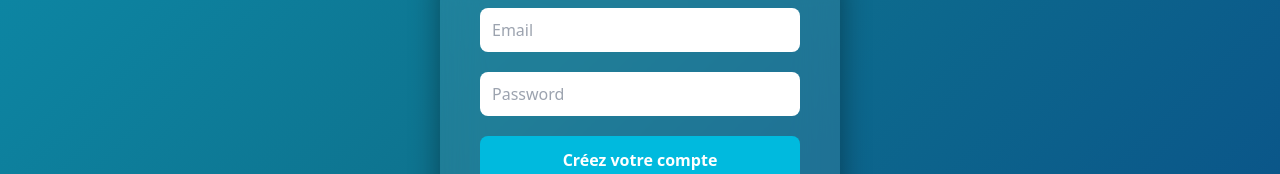
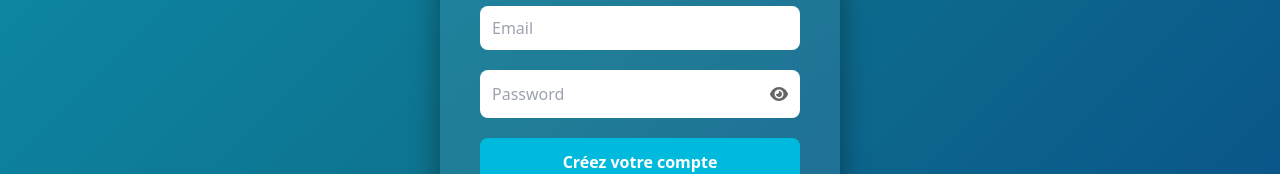
Before and after one commit to Kaly-0/Project2025, a Next.js app in the folder my-app-dashboard/: page /Register in a window 1280 px wide. Shown: the part 367-541 px from the top of the page. Built offline with nearby package versions, Linux system fonts and the light colour scheme.

Commit message:
Ajout du cache mdp

```diff
--- a/my-app-dashboard/app/Login/Login.module.css
+++ b/my-app-dashboard/app/Login/Login.module.css
@@ -42,16 +42,32 @@
 
 .title {
     font-size: 2rem;
-    margin-top: -140px;
+    margin-top: -144px;
     font-weight: bold;
     height: 20px;
-
 }
 
 .form {
     display: flex;
     flex-direction: column;
     gap: 15px;
+}
+
+/* Ajout : Conteneur pour l'input et l'œil */
+.passwordContainer {
+    position: relative;
+}
+
+/* Ajout : Icône œil */
+.eyeIcon {
+    position: absolute;
+    top: 50%;
+    right: 15px;
+    transform: translateY(-50%);
+    cursor: pointer;
+    font-size: 1.2rem;
+    color: #888;
+    user-select: none;
 }
 
 .input {
@@ -62,6 +78,7 @@
     outline: none;
     transition: box-shadow 0.2s ease;
     color: black;
+    width: 100%;
 }
 
 .input:focus {
--- a/my-app-dashboard/app/Login/page.tsx
+++ b/my-app-dashboard/app/Login/page.tsx
@@ -1,25 +1,28 @@
 "use client"
 
-import React, {useState} from 'react'
+import React, { useState } from 'react'
 import { supabase } from "@/lib/supabaseClient.ts"
 import Link from "next/link";
 import { useRouter } from 'next/navigation';
 import styles from "./Login.module.css";
+import { FontAwesomeIcon } from '@fortawesome/react-fontawesome';
+import { faEye, faEyeSlash } from '@fortawesome/free-solid-svg-icons';
+
 
 function Login() {
 
     const router = useRouter();
     const [email, setEmail] = useState("");
     const [password, setPassword] = useState("");
+    const [showPassword, setShowPassword] = useState(false);
     const [message, setMessage] = useState("");
 
-
-    const handleSubmit= async (event : React.FormEvent) => {
+    const handleSubmit = async (event: React.FormEvent) => {
         event.preventDefault();
         setMessage("");
 
         const { data, error } = await supabase.auth.signInWithPassword({
-            email : email,
+            email: email,
             password: password,
         });
 
@@ -52,14 +55,24 @@ function Login() {
                         required
                         className={styles.input}
                     />
+
+                    <div className={styles.passwordContainer}>
                         <input
                             onChange={(e) => setPassword(e.target.value)}
                             value={password}
-                        type="password"
+                            type={showPassword ? "text" : "password"}
                             placeholder="Password"
                             required
                             className={styles.input}
                         />
+                        <span
+                            onClick={() => setShowPassword(!showPassword)}
+                            className={styles.eyeIcon}
+                        >
+        <FontAwesomeIcon icon={showPassword ? faEyeSlash : faEye}/>
+    </span>
+                    </div>
+
                     <button type="submit" className={styles.button}>Se connecter</button>
                 </form>
 
@@ -70,7 +83,6 @@ function Login() {
             </div>
         </div>
     );
-
 }
 
 export default Login;
--- a/my-app-dashboard/app/Register/Register.module.css
+++ b/my-app-dashboard/app/Register/Register.module.css
@@ -53,6 +53,39 @@
     gap: 20px;
 }
 
+.passwordContainer {
+    position: relative;
+    display: flex;
+    align-items: center;
+}
+
+.passwordInput {
+    flex: 1;
+    padding: 12px 40px 12px 12px; /* espace pour l'œil à droite */
+    border: none;
+    border-radius: 8px;
+    font-size: 1rem;
+    outline: none;
+    color: black;
+    transition: box-shadow 0.2s ease;
+}
+
+.passwordInput:focus {
+    box-shadow: 0 0 0 2px #00bade;
+}
+
+.eyeIcon {
+    position: absolute;
+    right: 12px;
+    cursor: pointer;
+    color: #666;
+    transition: color 0.3s ease;
+}
+
+.eyeIcon:hover {
+    color: #00bade;
+}
+
 .input {
     padding: 10px 12px;
     border: none;
--- a/my-app-dashboard/app/Register/page.tsx
+++ b/my-app-dashboard/app/Register/page.tsx
@@ -1,18 +1,17 @@
 "use client"
 
-import React, {useState} from "react";
-import { supabase } from "@/lib/supabaseClient.ts"
+import React, { useState } from "react";
+import { supabase } from "@/lib/supabaseClient.ts";
 import Link from "next/link";
 import styles from "./Register.module.css";
+import { FontAwesomeIcon } from "@fortawesome/react-fontawesome";
+import { faEye, faEyeSlash } from "@fortawesome/free-solid-svg-icons";
 
 function Register() {
-
     const [email, setEmail] = useState("");
     const [password, setPassword] = useState("");
     const [message, setMessage] = useState("");
-    //const [confirmPassword, setConfirmPassword] = useState("");
-    //const [loading, setLoading] = useState(false);
-    //const [error, setError] = useState("");
+    const [showPassword, setShowPassword] = useState(false);
 
     const handleDiscordLogin = async () => {
         const { error } = await supabase.auth.signInWithOAuth({
@@ -24,12 +23,12 @@ function Register() {
         }
     };
 
-    const handleSubmit= async (event : React.FormEvent) => {
+    const handleSubmit = async (event: React.FormEvent) => {
         event.preventDefault();
         setMessage("");
 
         const { data, error } = await supabase.auth.signUp({
-            email : email,
+            email: email,
             password: password,
         });
 
@@ -61,21 +60,28 @@ function Register() {
                         required
                         className={styles.input}
                     />
+                    <div className={styles.passwordContainer}>
                         <input
                             onChange={(e) => setPassword(e.target.value)}
                             value={password}
-                        type="password"
+                            type={showPassword ? "text" : "password"}
                             placeholder="Password"
                             required
-                        className={styles.input}
+                            className={styles.passwordInput}
                         />
+                        <span
+                            className={styles.eyeIcon}
+                            onClick={() => setShowPassword(!showPassword)}
+                        >
+        <FontAwesomeIcon icon={showPassword ? faEyeSlash : faEye}/>
+    </span>
+                    </div>
                     <button type="submit" className={styles.button}>
                         Créez votre compte
                     </button>
-                    <button onClick={handleDiscordLogin}>
+                    <button type="button" onClick={handleDiscordLogin}>
                         Se connecter avec Discord
                     </button>
-
                 </form>
 
                 <p className={styles.switch}>
--- a/package.json
+++ b/package.json
@@ -23,6 +23,9 @@
   "dependencies": {
     "@amcharts/amcharts5": "^5.11.1",
     "@amcharts/amcharts5-geodata": "^5.1.4",
+    "@fortawesome/fontawesome-svg-core": "^6.7.2",
+    "@fortawesome/free-solid-svg-icons": "^6.7.2",
+    "@fortawesome/react-fontawesome": "^0.2.2",
     "@supabase/supabase-js": "^2.49.4",
     "chart.js": "^4.4.8",
     "leaflet": "^1.9.4",
```
Lines whose indentation alone changed are shown as unchanged.
